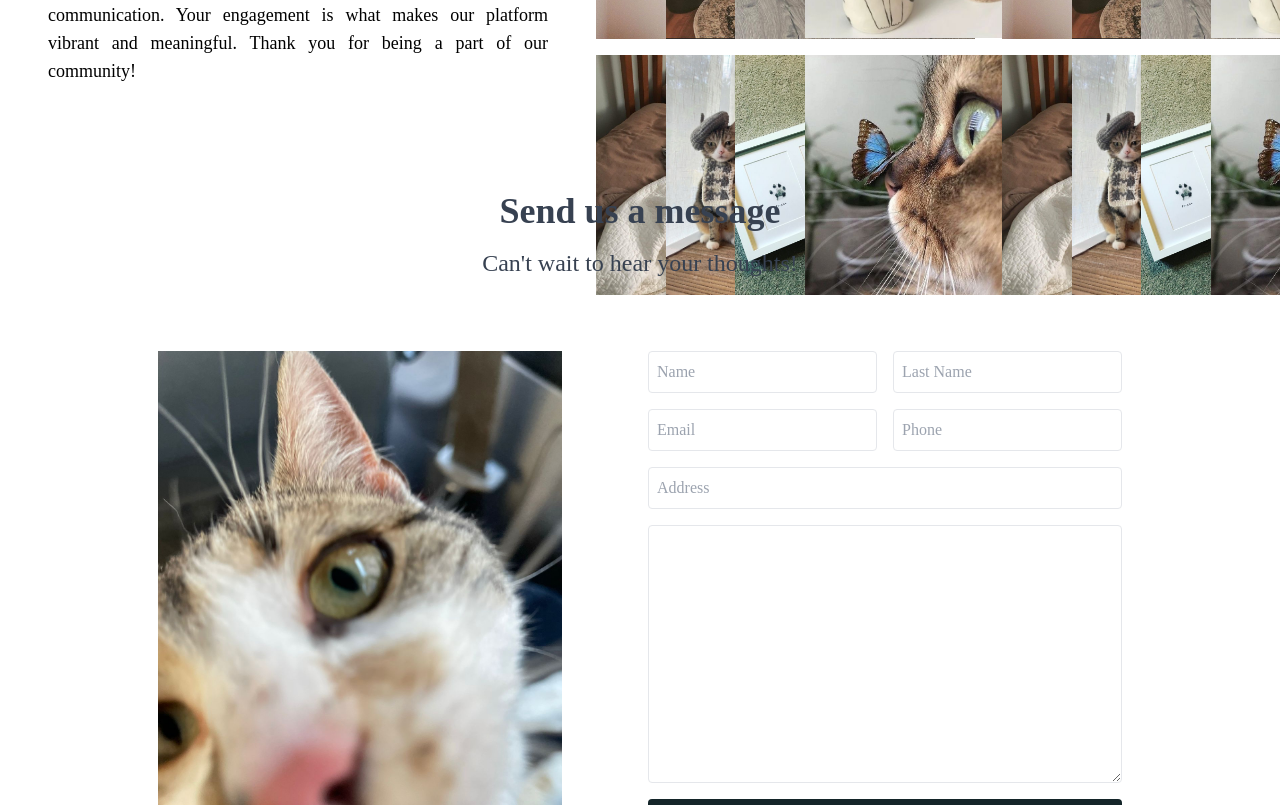
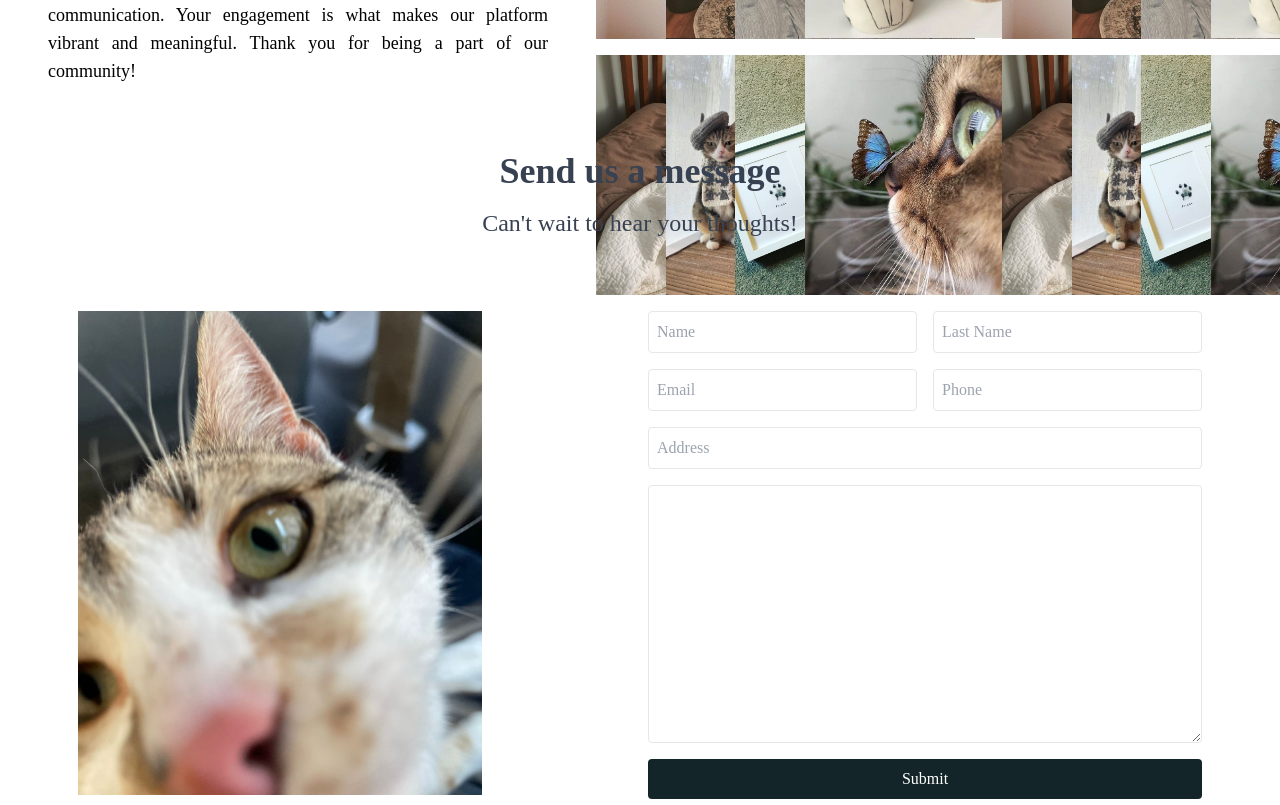
Before and after one commit to demetgas/react-tailwind-project, a React (Create React App) app in the folder tailwind-app/: page / in a window 1280 px wide. Shown: the part 3140-3945 px from the top of the page. Built offline with nearby package versions, Linux system fonts and the light colour scheme.

Commit message:
Update Message.jsx

```diff
--- a/tailwind-app/src/components/Message.jsx
+++ b/tailwind-app/src/components/Message.jsx
@@ -2,14 +2,14 @@ import React from "react";
 import cat from "../assets/f2.jpeg";
 export const Message = () => {
   return (
-    <div className="max-w-[1140px] m-auto w-full mt-[15svh] ">
+    <div className="max-w-[1140px] m-auto w-full mt-[10svh] ">
       <h2 className="text-center text-gray-700 p-4 font-bold text-4xl">
         Send us a message
       </h2>
       <p className="text-center text-gray-700 text-2xl">
         Can't wait to hear your thoughts!
       </p>
-      <div className="grid md:grid-cols-2 mt-16 mx-20">
+      <div className="grid md:grid-cols-2 mt-16 ">
         <img
           src={cat}
           alt="/"
```
